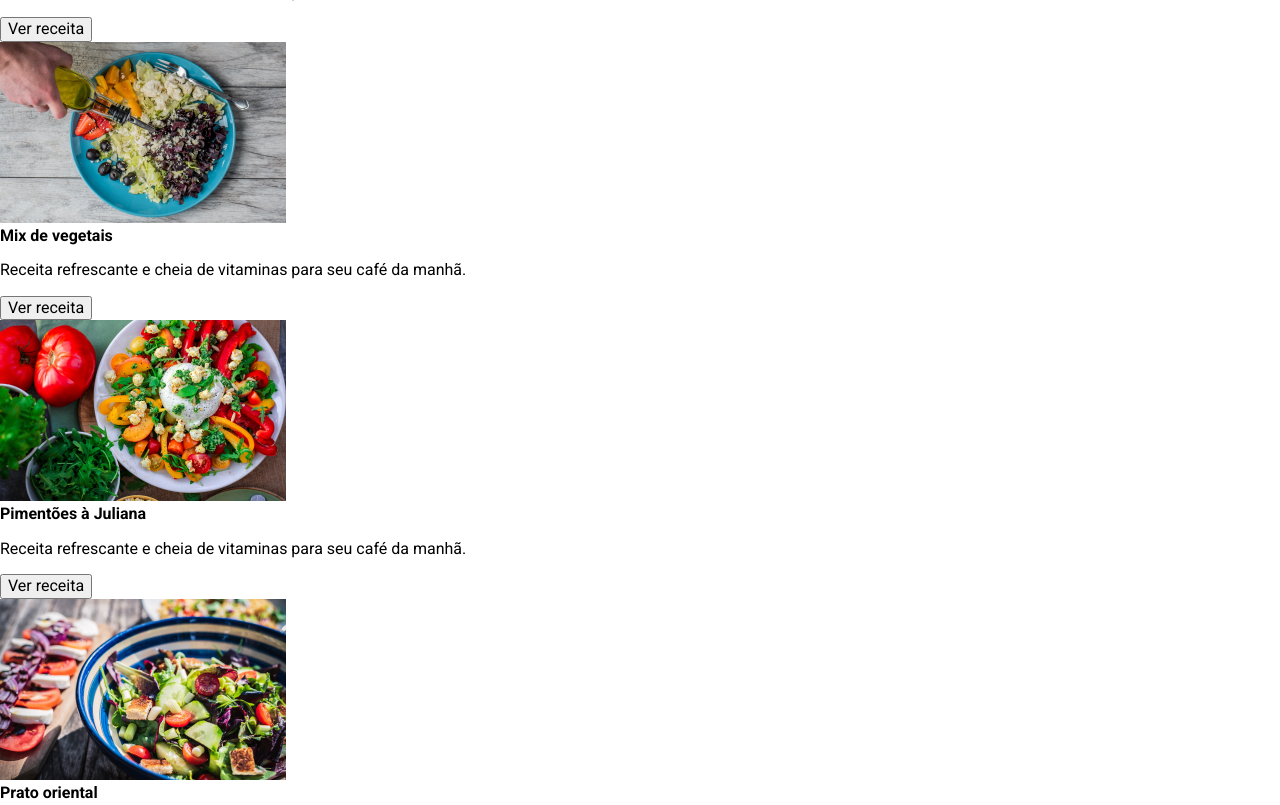
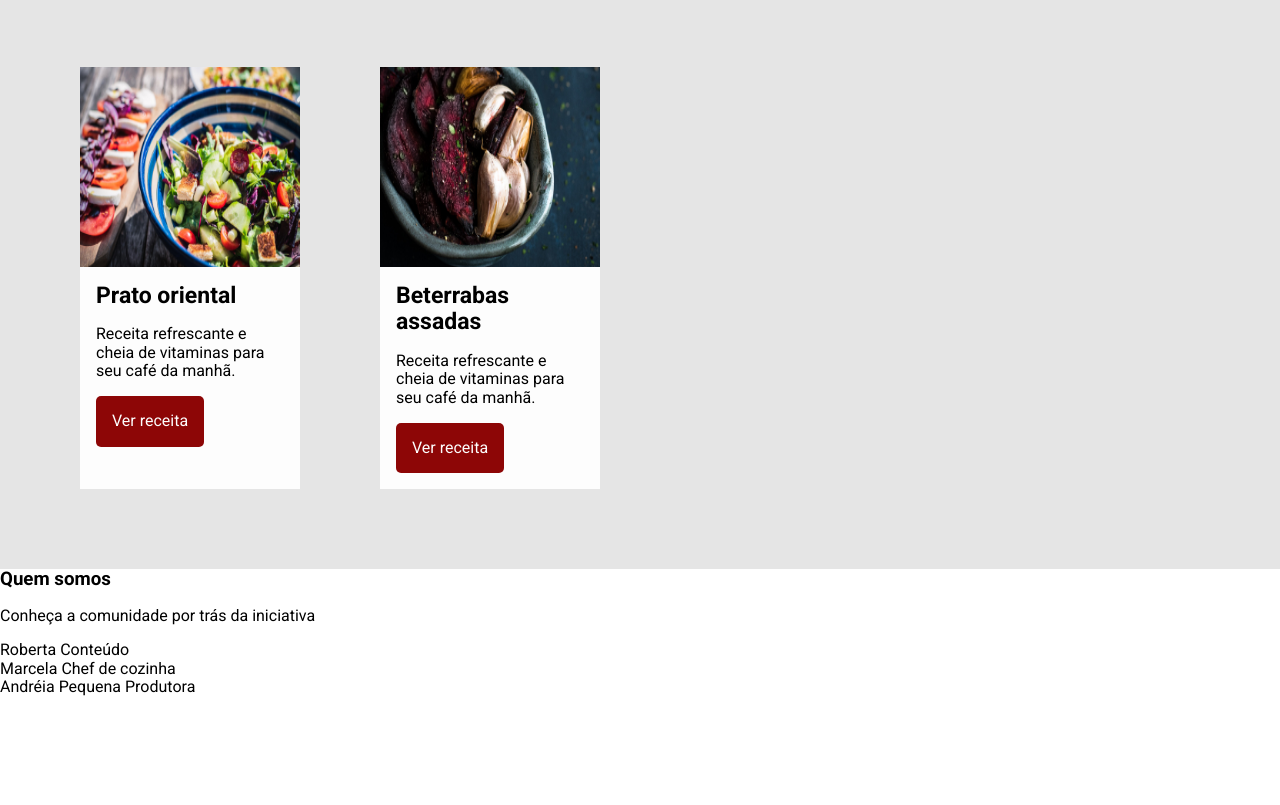
Before and after one commit to figuerarj/arquitetura-css-assets, a plain HTML site: page index.html in a window 1280 px wide. Shown: the part 1579-2384 px from the top of the page. After the commit the page ends 2275 px from the top, so only its background shows below. Drawn offline with Linux system fonts and the light colour scheme.

Commit message:
pequeno update pare receber receitas e sobre

```diff
--- a/index.html
+++ b/index.html
@@ -18,6 +18,13 @@
         <link rel="stylesheet" href="assets/css/sobre/sobre-descricao.css">
         <link rel="stylesheet" href="assets/css/sobre/sobre-titulo.css">
         <link rel="stylesheet" href="assets/css/sobre/sobre.css">
+        <link href="./assets/css/receita/receita.css" rel="stylesheet" />
+        <link href="./assets/css/receita/receitas.css" rel="stylesheet" />
+        <link href="./assets/css/receita/receita-botao.css" rel="stylesheet" />
+        <link href="./assets/css/receita/receita-conteudo.css" rel="stylesheet" />
+        <link href="./assets/css/receita/receita-descricao.css" rel="stylesheet" />
+        <link href="./assets/css/receita/receita-imagem.css" rel="stylesheet" />
+        <link href="./assets/css/receita/receita-titulo.css" rel="stylesheet" />
     </head>
     <body>
         <header class="cabecalho">
@@ -89,5 +96,26 @@
                 </div>
             </div>
         </section>
+        <section class="quem-somos">
+            <h3 class="quem-somos__titulo">Quem somos</h3>
+            <p class="quem-somos__descricao">Conheça a comunidade por trás da iniciativa</p>
+            <div class="pessoas">
+                <div class="pessoa">
+                    <div class="pessoa__imagem pessoa__imagem--roberta"></div>
+                    <span class="pessoa__nome">Roberta</span>
+                    <span class="pessoa__funcao">Conteúdo</span>
+                </div>
+                <div class="pessoa">
+                    <div class="pessoa__imagem pessoa__imagem--marcela"></div>
+                    <span class="pessoa__nome">Marcela</span>
+                    <span class="pessoa__funcao">Chef de cozinha</span>
+                </div>
+                <div class="pessoa">
+                    <div class="pessoa__imagem pessoa__imagem--andreia"></div>
+                    <span class="pessoa__nome">Andréia</span>
+                    <span class="pessoa__funcao">Pequena Produtora</span>
+                </div>
+            </div>
+        </section>
     </body>
 </html>
```
